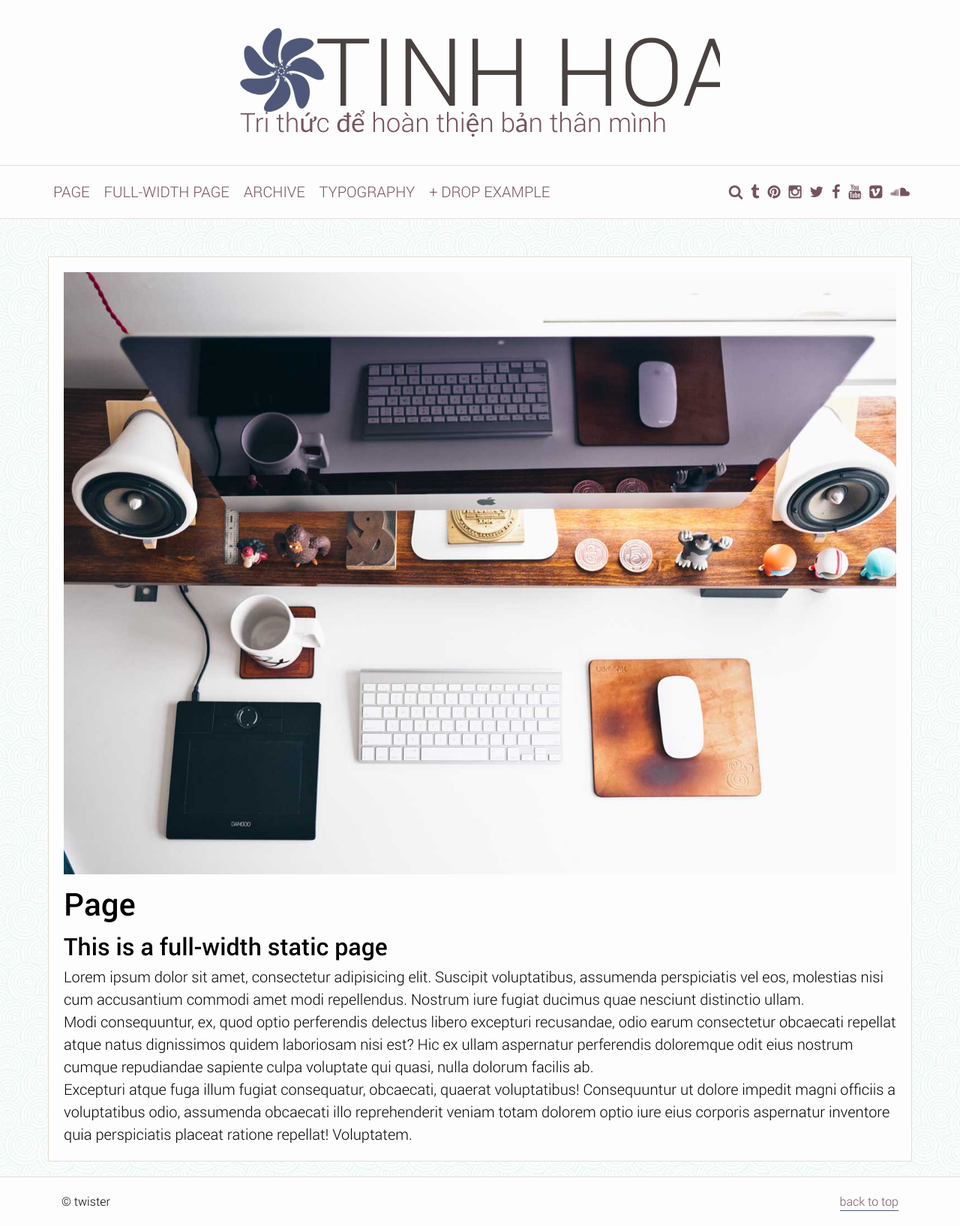
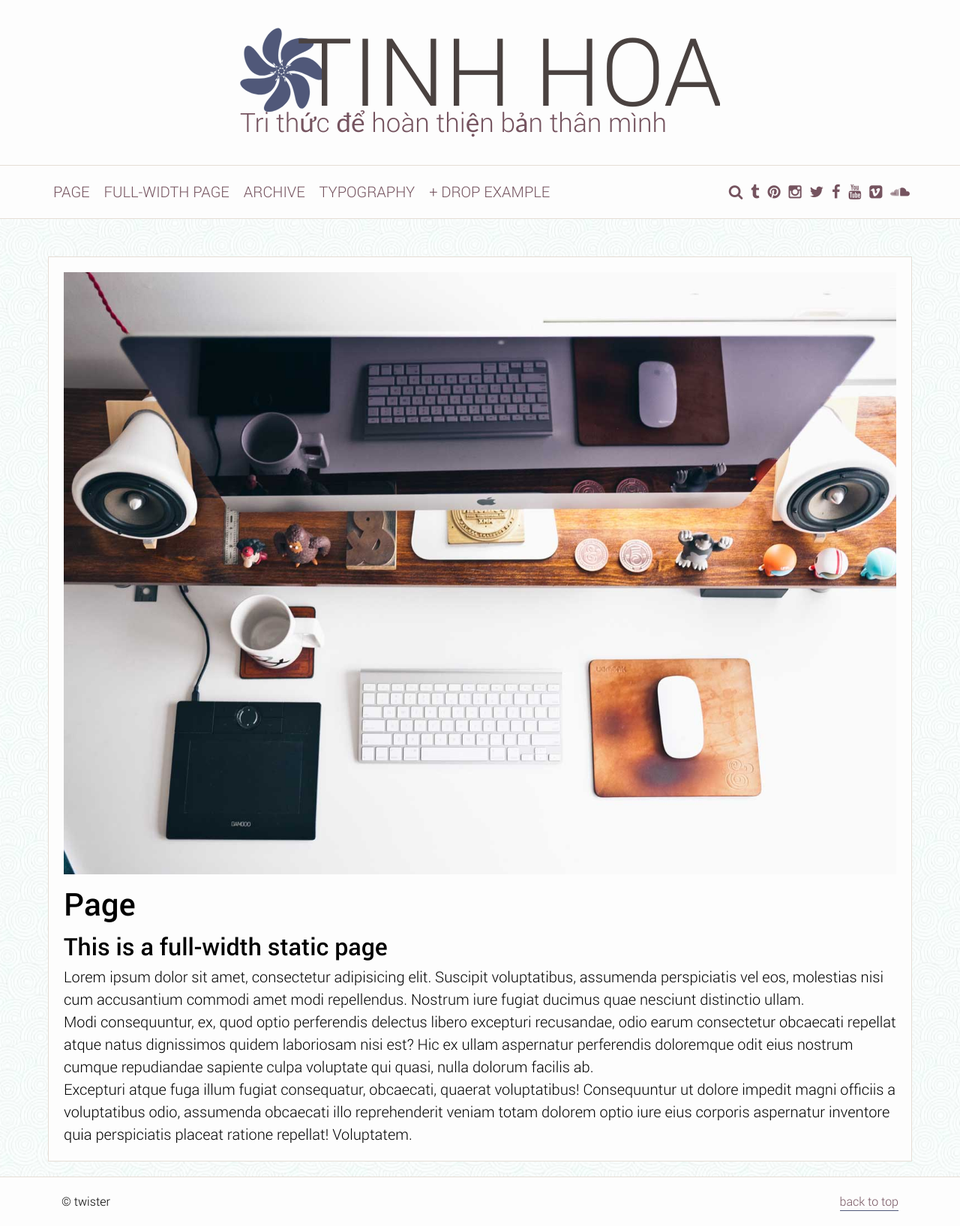
Before and after one commit to lamhongkhoa2/trithucsongcf, a Jekyll site: the page built from page-full/index.md, in a window 1280 px wide. Shown: the whole page at 75% size. Built offline with Jekyll 4.4.1, drawn with Linux system fonts in a browser that asks for light colours.

Commit message:
Update full.html

```diff
--- a/_includes/full.html
+++ b/_includes/full.html
@@ -1,8 +1,8 @@
 <svg xmlns:dc="http://purl.org/dc/elements/1.1/" xmlns:cc="http://creativecommons.org/ns#" xmlns:rdf="http://www.w3.org/1999/02/22-rdf-syntax-ns#" xmlns:svg="http://www.w3.org/2000/svg" xmlns="http://www.w3.org/2000/svg" version="1.1" viewBox="0 0 127.27984 28.97019" class="ts_full">
   <g transform="translate(-315.0152,-375.88218)">
     <path class="icon" d="m 320.74177,394.32464 c -6.43839,7.45302 10.47423,2.57234 4.08373,-4.92179 -8.45201,-9.91167 4.56001,0.30634 -8.45598,-0.20531 -9.84128,-0.38685 4.51944,9.79291 6.39417,0.12411 2.47952,-12.78788 2.60362,3.75616 -5.11169,-6.73916 -5.83349,-7.93542 -4.83859,9.63922 3.88967,5.07655 11.54391,-6.03455 -1.31336,4.37751 2.08179,-8.19829 2.56705,-9.50845 -10.55305,2.227 -1.54383,6.20624 11.91551,5.26292 -4.24135,1.70251 7.70765,-3.48393 9.03454,-3.92143 -8.32085,-6.8622 -5.8148,2.66251 3.31449,12.5973 -3.97551,-2.25452 7.52949,3.85389 8.69884,4.61851 0.17712,-10.78402 -5.7071,-2.88615 -7.78241,10.44566 -0.71604,-4.51385 1.68147,8.28966 1.81274,9.68062 8.54172,-6.58525 -1.30184,-6.26148 -13.019,0.42823 3.08263,-3.37416 -5.43273,6.48315 z" transform="translate(2.1245714,0.11182024)" />
-    <text x="325.02356" y="396.5386"  class="twister" xml:space="preserve">
-        <tspan x="335.02356" y="396.5386">Tinh hoa</tspan>
+    <text x="330.02356" y="396.5386"  class="twister" xml:space="preserve">
+        <tspan x="330.02356" y="396.5386">Tinh hoa</tspan>
     </text>
     <text x="315.00629" y="403.45459" class="slogan" xml:space="preserve">
         <tspan x="315.00629" y="403.45459" id="tspan3790">Tri thức để hoàn thiện bản thân mình</tspan>
```
